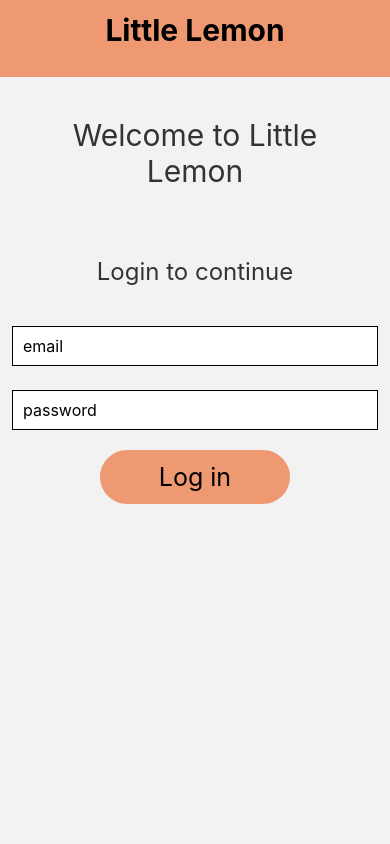
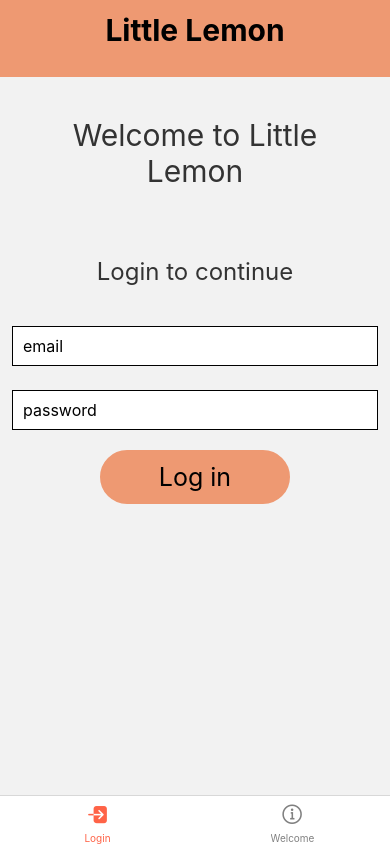
Before and after one commit to luvicsoura/coursera-react-little-lemon, a React Native app: screen / in a window 390 px wide. Built offline with nearby package versions, Linux system fonts and the light colour scheme.

Commit message:
week 4: Bottom tab navigation

```diff
--- a/App.tsx
+++ b/App.tsx
@@ -1,10 +1,11 @@
 import { NavigationContainer } from '@react-navigation/native';
-import { createNativeStackNavigator } from '@react-navigation/native-stack';
 import { StatusBar } from 'expo-status-bar';
 import { StyleSheet, View, useColorScheme } from 'react-native';
 import { LittleLemonHeader } from './components/LittleLemonHeader';
 import { WelcomeView } from './components/WelcomeView';
 import { LoginScreen } from './components/LoginScreen';
+import { createBottomTabNavigator } from '@react-navigation/bottom-tabs';
+import Ionicons from '@expo/vector-icons/Ionicons';
 
 export default function App() {
   const colorScheme = useColorScheme();
@@ -22,22 +23,45 @@ export default function App() {
   );
 }
 
-const { Navigator, Screen } = createNativeStackNavigator();
+const { Navigator, Screen } = createBottomTabNavigator();
 
 const Routes = () => (
   <Navigator
     initialRouteName='Login'
+    screenOptions={{
+      tabBarActiveTintColor: 'tomato',
+      tabBarInactiveTintColor: 'gray',
+    }}
   >
     <Screen
       name="Login"
       options={{
         headerShown: false,
+        tabBarIcon: LoginScreenIcon
       }}
       component={LoginScreen}
     />
-    <Screen name="Welcome" component={WelcomeView}/>
+    <Screen
+      name="Welcome"
+      options={{
+        tabBarIcon: WelcomeScreenIcon
+      }}
+      component={WelcomeView}
+    />
   </Navigator>
 );
+
+type TabBarIconProps = { focused: boolean, size: number, color: string};
+
+const LoginScreenIcon = ({ focused, size, color }: TabBarIconProps) => {
+  const iconName = focused ? 'log-in' : 'log-in-outline';
+  return <Ionicons name={iconName} size={size} color={color} />;
+};
+
+const WelcomeScreenIcon =  ({ focused, size, color }: TabBarIconProps) => {
+  const iconName = focused ? 'information-circle' : 'information-circle-outline';
+  return <Ionicons name={iconName} size={size} color={color} />;
+};
 
 const styles = StyleSheet.create({
   container: {
--- a/package.json
+++ b/package.json
@@ -10,6 +10,7 @@
   },
   "dependencies": {
     "@react-native-community/hooks": "^2.8.1",
+    "@react-navigation/bottom-tabs": "^6.5.3",
     "@react-navigation/native": "^6.1.2",
     "@react-navigation/native-stack": "^6.9.8",
     "expo": "~47.0.9",
```
Also changed, not shown: 1 other file (tests, documents, lock files or other folders).
